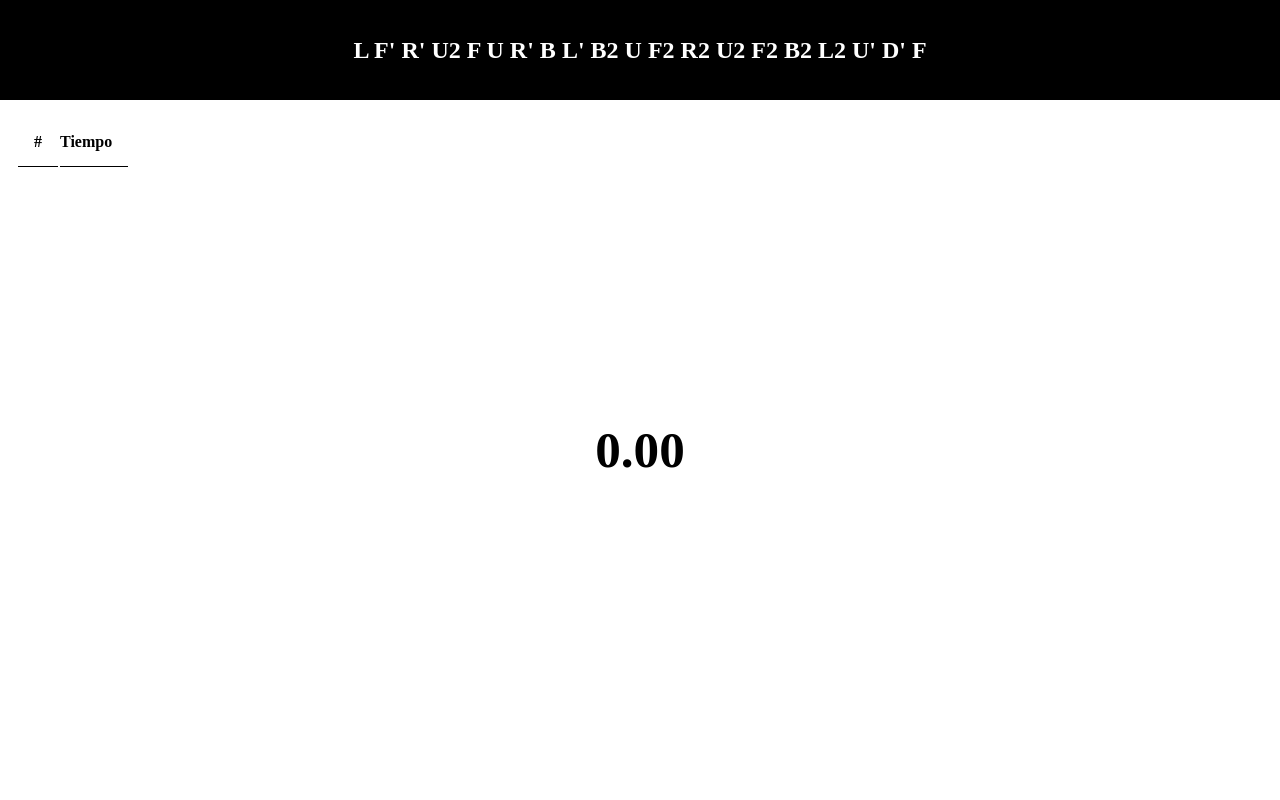
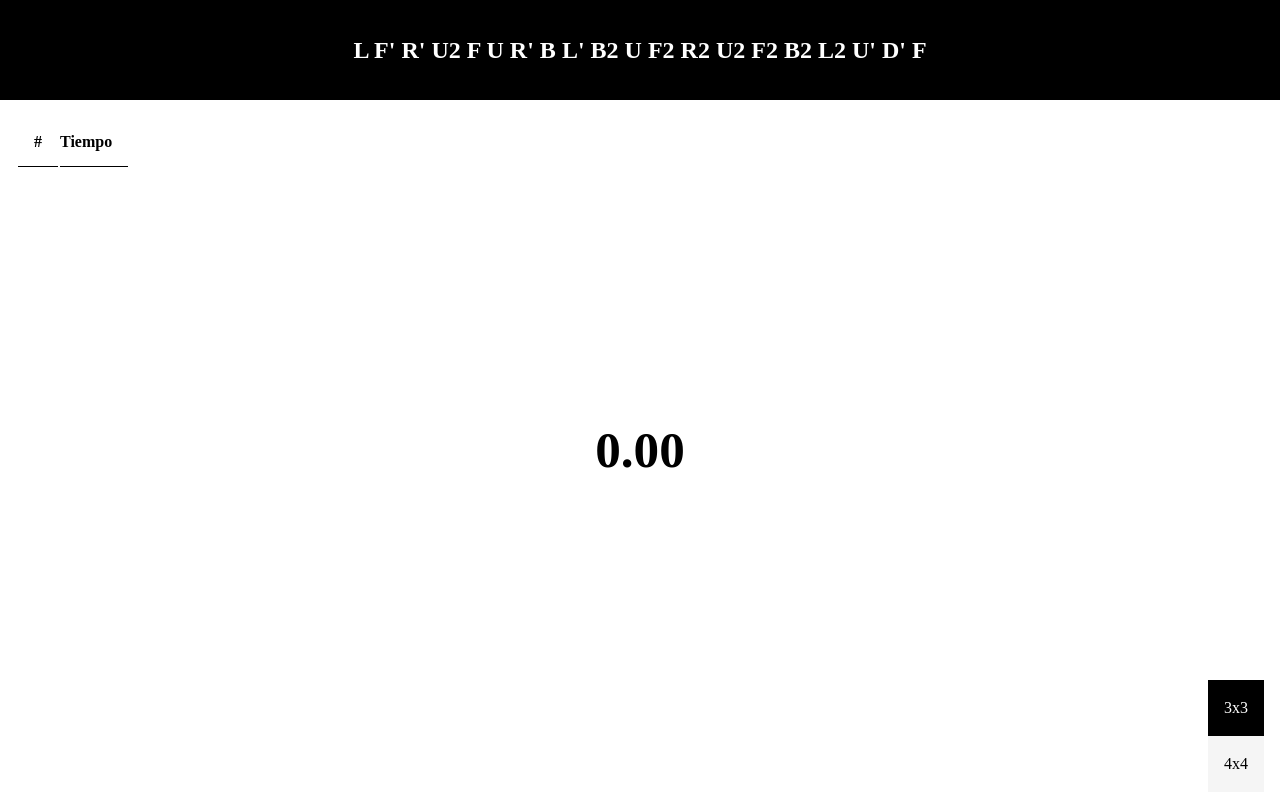
Before and after one commit to 1wilber/timer-app, a Vue app: page / in a window 1280 px wide. Built offline with nearby package versions, Linux system fonts and the light colour scheme.

Commit message:
feat: decommit

```diff
--- a/src/assets/main.css
+++ b/src/assets/main.css
@@ -52,7 +52,6 @@ h6 {
   text-wrap: balance;
 }
 
-
 :root {
   --bg-color: #f5f5f5;
   --fg-color: #00;
@@ -65,7 +64,8 @@ h6 {
 }
 
 html,
-body, #app {
+body,
+#app {
   background: white;
   height: 100%;
   width: 100%;
@@ -85,7 +85,7 @@ main {
   padding: 1rem;
 }
 
-.timer>.timer-header {
+.timer > .timer-header {
   background-color: var(--primary);
   color: var(--primary-invert);
   min-height: var(--timer-header-height);
@@ -101,7 +101,6 @@ main {
   width: 100%;
 }
 
-
 .timer .timer-body {
   margin-top: var(--timer-header-height);
   flex: 3;
@@ -111,11 +110,9 @@ main {
 
 .timer .timer-body h2 {
   font-size: 3.2rem;
-
 }
 
-
-.timer>.timer-footer {
+.timer > .timer-footer {
   position: absolute;
   margin-top: var(--timer-header-height);
   top: 0;
@@ -124,7 +121,6 @@ main {
   transition-property: transform;
   transition-duration: 450ms;
   padding: 1rem;
-
 }
 
 .box {
@@ -135,6 +131,7 @@ main {
 
 .box.primary {
   background-color: var(--primary);
+  color: var(--primary-invert);
 }
 
 .table-container {
@@ -148,14 +145,13 @@ main {
 } */
 
 @media (width>=768px) {
-    .timer>.timer-footer {
+  .timer > .timer-footer {
     transform: translateX(0);
     left: 0;
   }
 }
 
-
-table tr>th,
+table tr > th,
 td {
   text-align: left;
   padding-left: 1rem;
@@ -168,14 +164,25 @@ td {
   /* 12px */
 }
 
-table>thead>tr>th {
+table > thead > tr > th {
   border-bottom: 1px solid;
 }
 
-table>thead>tr>th:not(:first-child) {
+table > thead > tr > th:not(:first-child) {
   padding-left: 0;
 }
 
-table>tbody>tr>td:not(:first-child) {
+table > tbody > tr > td:not(:first-child) {
   padding-left: 0;
 }
+
+.clickable {
+  cursor: pointer;
+}
+
+.fab {
+  position: fixed;
+  bottom: 0;
+  right: 0;
+  padding: 2rem;
+}
--- /dev/null
+++ b/src/components/events/EventList.vue
@@ -0,0 +1,49 @@
+<script setup>
+import { useEventStore } from '@/stores/event';
+
+const events = [{
+  id: "333", name: "3x3"
+},
+{ id: "444", name: "4x4" }
+]
+
+const eventStore = useEventStore()
+
+
+</script>
+<template>
+  <div class="events">
+    <div @click="() => eventStore.change(event)" v-for="event in events" :key="event.id"
+      :class="{ event: true, active: event.id === eventStore.currentEvent.id }">
+      {{ event.name }}
+    </div>
+  </div>
+
+</template>
+
+<style scoped>
+.events {
+  display: grid;
+  position: fixed;
+  bottom: 0;
+  right: 0;
+  padding: 0.5rem 1rem;
+}
+
+.events>.event {
+  background-color: var(--bg-color);
+  width: fit-content;
+  color: var(--fg-color);
+  padding: 1rem;
+  cursor: pointer;
+}
+
+.events>.event:hover {
+  filter: brightness(0.9);
+}
+
+.events>.event.active {
+  background-color: var(--primary);
+  color: var(--primary-invert);
+}
+</style>
--- /dev/null
+++ b/src/stores/event.js
@@ -0,0 +1,18 @@
+import { defineStore } from 'pinia'
+import { ref } from 'vue'
+
+export const useEventStore = defineStore('event', {
+  state: () => ({
+    currentEvent: ref({
+      id: '333',
+      name: '3x3',
+    }),
+  }),
+  actions: {
+    change(event = '') {
+      console.log({ event })
+      this.$state.currentEvent = event
+    },
+  },
+  persist: true,
+})
--- a/src/views/ResultsView.vue
+++ b/src/views/ResultsView.vue
@@ -1,8 +1,9 @@
 <script setup>
 import { useResultStore } from '@/stores/result';
-import ResultList from '../components/results/ResultList.vue'
+import ResultList from '@/components/results/ResultList.vue'
+import EventList from '@/components/events/EventList.vue';
 
-const { results, add } = useResultStore()
+const { results } = useResultStore()
 
 const start = () => {
   console.log('timer:started')
@@ -20,5 +21,6 @@ const start = () => {
     <div class="timer-footer">
       <ResultList :results="results" />
     </div>
+    <EventList />
   </div>
 </template>
```
Lines whose indentation alone changed are shown as unchanged.
